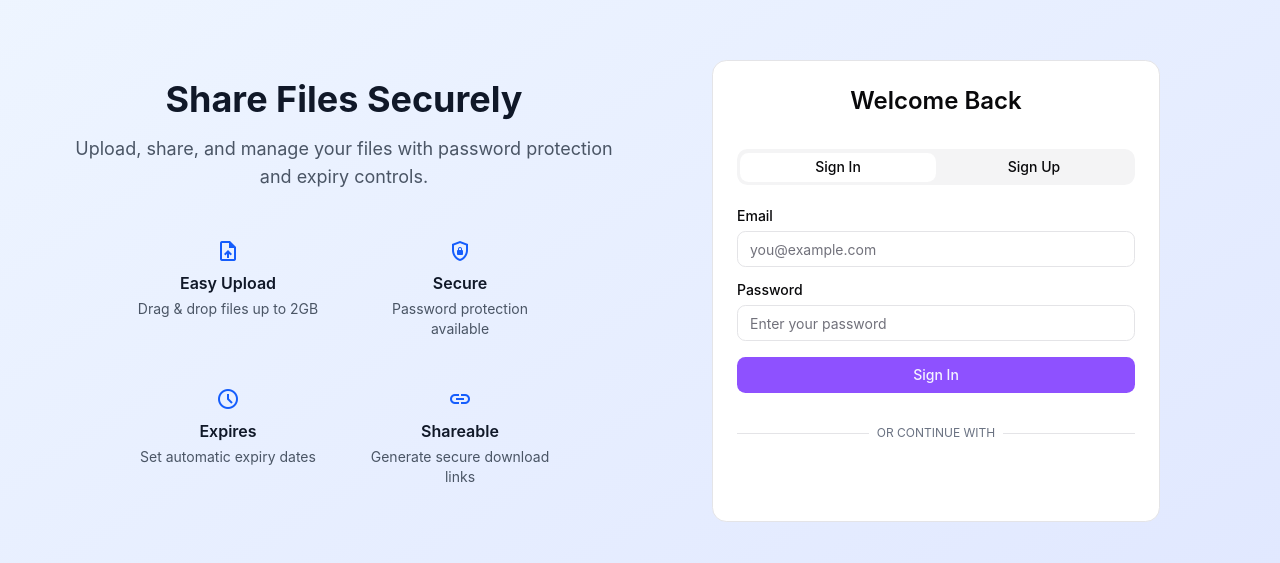
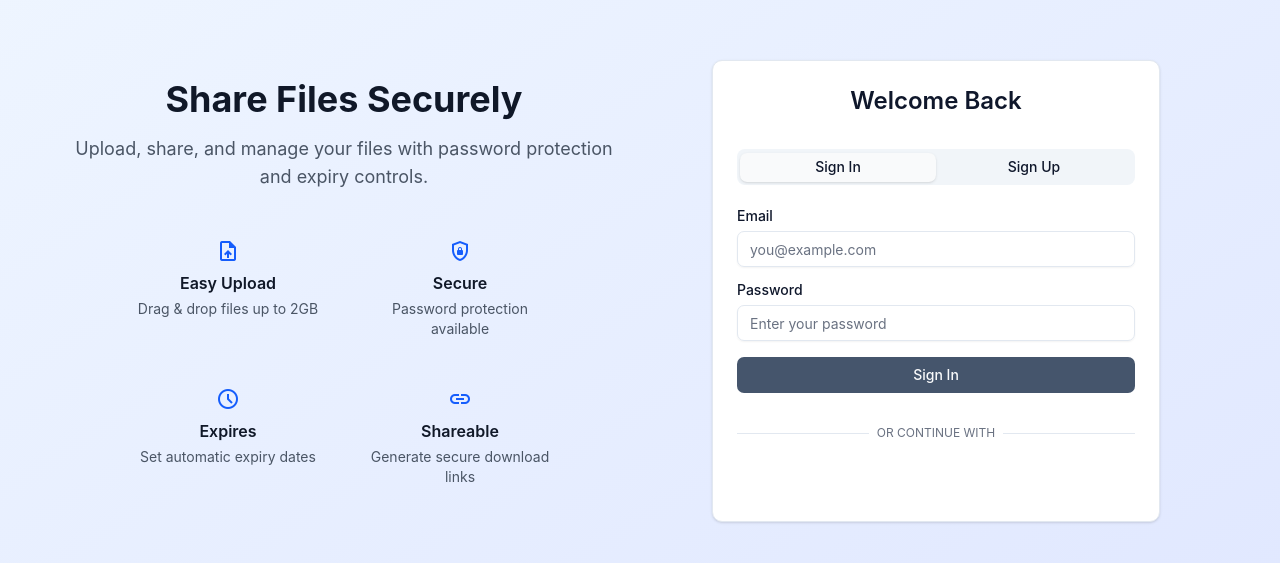
Before and after one commit to 0xdaksh-12/FileGo, a React (Vite) app in the folder client/: page /auth in a window 1280 px wide. Shown: the part 109-672 px from the top of the page. Built offline with nearby package versions, Linux system fonts and the light colour scheme; no server answers.

Commit message:
style: update design tokens with Slate color palette and refine component transitions

```diff
--- a/client/src/index.css
+++ b/client/src/index.css
@@ -4,10 +4,11 @@
 @custom-variant dark (&:is(.dark *));
 
 @theme inline {
-  --radius-sm: calc(var(--radius) - 4px);
-  --radius-md: calc(var(--radius) - 2px);
+  --radius-sm: calc(var(--radius) - 2px);
+  --radius-md: calc(var(--radius) - 1px);
   --radius-lg: var(--radius);
-  --radius-xl: calc(var(--radius) + 4px);
+  --radius-xl: calc(var(--radius) + 2px);
+
   --color-background: var(--background);
   --color-foreground: var(--foreground);
   --color-card: var(--card);
@@ -26,109 +27,74 @@
   --color-border: var(--border);
   --color-input: var(--input);
   --color-ring: var(--ring);
-  --color-chart-1: var(--chart-1);
-  --color-chart-2: var(--chart-2);
-  --color-chart-3: var(--chart-3);
-  --color-chart-4: var(--chart-4);
-  --color-chart-5: var(--chart-5);
-  --color-sidebar: var(--sidebar);
-  --color-sidebar-foreground: var(--sidebar-foreground);
-  --color-sidebar-primary: var(--sidebar-primary);
-  --color-sidebar-primary-foreground: var(--sidebar-primary-foreground);
-  --color-sidebar-accent: var(--sidebar-accent);
-  --color-sidebar-accent-foreground: var(--sidebar-accent-foreground);
-  --color-sidebar-border: var(--sidebar-border);
-  --color-sidebar-ring: var(--sidebar-ring);
-  --font-sans: Inter, system-ui, sans-serif;
-  --font-serif: Georgia, serif;
-  --font-mono: Menlo, monospace;
-  --radius: 0.5rem;
-  --success: hsl(160 84.2105% 39.2157%);
-  --danger: hsl(0 84.2105% 60.1961%);
-  --shadow-2xs: 0px 2px 0px 0px hsl(215.2381 100% 58.6275% / 0);
-  --shadow-xs: 0px 2px 0px 0px hsl(215.2381 100% 58.6275% / 0);
-  --shadow-sm: 0px 2px 0px 0px hsl(215.2381 100% 58.6275% / 0),
-    0px 1px 2px -1px hsl(215.2381 100% 58.6275% / 0);
-  --shadow: 0px 2px 0px 0px hsl(215.2381 100% 58.6275% / 0),
-    0px 1px 2px -1px hsl(215.2381 100% 58.6275% / 0);
-  --shadow-md: 0px 2px 0px 0px hsl(215.2381 100% 58.6275% / 0),
-    0px 2px 4px -1px hsl(215.2381 100% 58.6275% / 0);
-  --shadow-lg: 0px 2px 0px 0px hsl(215.2381 100% 58.6275% / 0),
-    0px 4px 6px -1px hsl(215.2381 100% 58.6275% / 0);
-  --shadow-xl: 0px 2px 0px 0px hsl(215.2381 100% 58.6275% / 0),
-    0px 8px 10px -1px hsl(215.2381 100% 58.6275% / 0);
-  --shadow-2xl: 0px 2px 0px 0px hsl(215.2381 100% 58.6275% / 0);
-  --tracking-normal: 0em;
-  --spacing: 0.25rem;
+
+  --font-sans: Inter, system-ui, -apple-system, sans-serif;
+  --font-mono: "JetBrains Mono", Menlo, monospace;
 }
 
 :root {
-  --radius: 0.65rem;
-  --background: oklch(1 0 0);
-  --foreground: oklch(0.141 0.005 285.823);
-  --card: oklch(1 0 0);
-  --card-foreground: oklch(0.141 0.005 285.823);
-  --popover: oklch(1 0 0);
-  --popover-foreground: oklch(0.141 0.005 285.823);
-  --primary: oklch(0.606 0.25 292.717);
-  --primary-foreground: oklch(0.969 0.016 293.756);
-  --secondary: oklch(0.967 0.001 286.375);
-  --secondary-foreground: oklch(0.21 0.006 285.885);
-  --muted: oklch(0.967 0.001 286.375);
-  --muted-foreground: oklch(0.552 0.016 285.938);
-  --accent: oklch(0.967 0.001 286.375);
-  --accent-foreground: oklch(0.21 0.006 285.885);
-  --destructive: oklch(0.577 0.245 27.325);
-  --border: oklch(0.92 0.004 286.32);
-  --input: oklch(0.92 0.004 286.32);
-  --ring: oklch(0.606 0.25 292.717);
-  --chart-1: oklch(0.646 0.222 41.116);
-  --chart-2: oklch(0.6 0.118 184.704);
-  --chart-3: oklch(0.398 0.07 227.392);
-  --chart-4: oklch(0.828 0.189 84.429);
-  --chart-5: oklch(0.769 0.188 70.08);
-  --sidebar: oklch(0.985 0 0);
-  --sidebar-foreground: oklch(0.141 0.005 285.823);
-  --sidebar-primary: oklch(0.606 0.25 292.717);
-  --sidebar-primary-foreground: oklch(0.969 0.016 293.756);
-  --sidebar-accent: oklch(0.967 0.001 286.375);
-  --sidebar-accent-foreground: oklch(0.21 0.006 285.885);
-  --sidebar-border: oklch(0.92 0.004 286.32);
-  --sidebar-ring: oklch(0.606 0.25 292.717);
+  --radius: 0.5rem;
+
+  /* Slate & Off-white color palette */
+  --background: oklch(0.985 0.002 247.8); /* Slate 50 */
+  --foreground: oklch(0.208 0.042 265.75); /* Slate 900 */
+
+  --card: oklch(1 0 0); /* White */
+  --card-foreground: oklch(0.208 0.042 265.75); /* Slate 900 */
+
+  --popover: oklch(1 0 0); /* White */
+  --popover-foreground: oklch(0.208 0.042 265.75);
+
+  --primary: oklch(0.446 0.043 257.28); /* Slate 700 / Corporate Blue-Gray */
+  --primary-foreground: oklch(0.985 0.002 247.8); /* Slate 50 */
+
+  --secondary: oklch(0.968 0.007 247.9); /* Slate 100 */
+  --secondary-foreground: oklch(0.278 0.033 256.0); /* Slate 800 */
+
+  --muted: oklch(0.968 0.007 247.9); /* Slate 100 */
+  --muted-foreground: oklch(0.551 0.027 264.3); /* Slate 500 */
+
+  --accent: oklch(0.968 0.007 247.9); /* Slate 100 */
+  --accent-foreground: oklch(0.208 0.042 265.75); /* Slate 900 */
+
+  --destructive: oklch(0.577 0.245 27.325); /* Red 600 */
+  --border: oklch(0.929 0.013 255.5); /* Slate 200 */
+  --input: oklch(0.929 0.013 255.5); /* Slate 200 */
+  --ring: oklch(0.446 0.043 257.28); /* Slate 700 */
+
+  --success: oklch(0.627 0.194 149.21); /* Green 600 */
+  --danger: oklch(0.577 0.245 27.325); /* Red 600 */
 }
 
 .dark {
-  --background: oklch(0.141 0.005 285.823);
-  --foreground: oklch(0.985 0 0);
-  --card: oklch(0.21 0.006 285.885);
-  --card-foreground: oklch(0.985 0 0);
-  --popover: oklch(0.21 0.006 285.885);
-  --popover-foreground: oklch(0.985 0 0);
-  --primary: oklch(0.541 0.281 293.009);
-  --primary-foreground: oklch(0.969 0.016 293.756);
-  --secondary: oklch(0.274 0.006 286.033);
-  --secondary-foreground: oklch(0.985 0 0);
-  --muted: oklch(0.274 0.006 286.033);
-  --muted-foreground: oklch(0.705 0.015 286.067);
-  --accent: oklch(0.274 0.006 286.033);
-  --accent-foreground: oklch(0.985 0 0);
-  --destructive: oklch(0.704 0.191 22.216);
-  --border: oklch(1 0 0 / 10%);
-  --input: oklch(1 0 0 / 15%);
-  --ring: oklch(0.541 0.281 293.009);
-  --chart-1: oklch(0.488 0.243 264.376);
-  --chart-2: oklch(0.696 0.17 162.48);
-  --chart-3: oklch(0.769 0.188 70.08);
-  --chart-4: oklch(0.627 0.265 303.9);
-  --chart-5: oklch(0.645 0.246 16.439);
-  --sidebar: oklch(0.21 0.006 285.885);
-  --sidebar-foreground: oklch(0.985 0 0);
-  --sidebar-primary: oklch(0.541 0.281 293.009);
-  --sidebar-primary-foreground: oklch(0.969 0.016 293.756);
-  --sidebar-accent: oklch(0.274 0.006 286.033);
-  --sidebar-accent-foreground: oklch(0.985 0 0);
-  --sidebar-border: oklch(1 0 0 / 10%);
-  --sidebar-ring: oklch(0.541 0.281 293.009);
+  --background: oklch(0.129 0.042 264.7); /* Slate 950 */
+  --foreground: oklch(0.985 0.002 247.8); /* Slate 50 */
+
+  --card: oklch(0.208 0.042 265.75); /* Slate 900 */
+  --card-foreground: oklch(0.985 0.002 247.8); /* Slate 50 */
+
+  --popover: oklch(0.208 0.042 265.75); /* Slate 900 */
+  --popover-foreground: oklch(0.985 0.002 247.8); /* Slate 50 */
+
+  --primary: oklch(0.985 0.002 247.8); /* Slate 50 */
+  --primary-foreground: oklch(0.208 0.042 265.75); /* Slate 900 */
+
+  --secondary: oklch(0.278 0.033 256.0); /* Slate 800 */
+  --secondary-foreground: oklch(0.985 0.002 247.8); /* Slate 50 */
+
+  --muted: oklch(0.278 0.033 256.0); /* Slate 800 */
+  --muted-foreground: oklch(0.704 0.04 256.8); /* Slate 400 */
+
+  --accent: oklch(0.278 0.033 256.0); /* Slate 800 */
+  --accent-foreground: oklch(0.985 0.002 247.8); /* Slate 50 */
+
+  --destructive: oklch(0.396 0.141 25.72); /* Red 900 */
+  --border: oklch(0.278 0.033 256.0); /* Slate 800 */
+  --input: oklch(0.278 0.033 256.0); /* Slate 800 */
+  --ring: oklch(0.985 0.002 247.8); /* Slate 50 */
+
+  --success: oklch(0.511 0.166 149.3); /* Green 700 */
+  --danger: oklch(0.396 0.141 25.72); /* Red 900 */
 }
 
 @layer base {
@@ -136,50 +102,44 @@
     @apply border-border outline-ring/50;
   }
   body {
-    @apply bg-background text-foreground;
+    @apply bg-background text-foreground font-sans antialiased;
   }
 }
 
 .font-inter {
-  font-family: "Inter", system-ui, -apple-system, sans-serif;
+  font-family: var(--font-sans);
 }
 
 .text-primary {
   color: var(--primary);
 }
-
 .bg-primary {
   background-color: var(--primary);
 }
-
 .text-success {
   color: var(--success);
 }
-
 .bg-success {
   background-color: var(--success);
 }
-
 .text-danger {
   color: var(--danger);
 }
-
 .bg-danger {
   background-color: var(--danger);
 }
 
 .hover\:bg-blue-600:hover {
-  background-color: hsl(221.2 83.2% 53.3%);
+  background-color: oklch(0.396 0.04 257.3);
 }
-
 .hover\:text-danger:hover {
   color: var(--danger);
 }
 
 .card-transition {
-  transition: transform 150ms ease, box-shadow 150ms ease;
+  transition: transform 200ms cubic-bezier(0.4, 0, 0.2, 1), box-shadow 200ms cubic-bezier(0.4, 0, 0.2, 1);
 }
 .card-transition:hover {
-  transform: translateY(-4px);
-  box-shadow: 0 6px 20px rgba(16,24,40,0.08);
+  transform: translateY(-2px);
+  box-shadow: 0 10px 25px -5px rgba(0, 0, 0, 0.05), 0 8px 10px -6px rgba(0, 0, 0, 0.01);
 }
```
